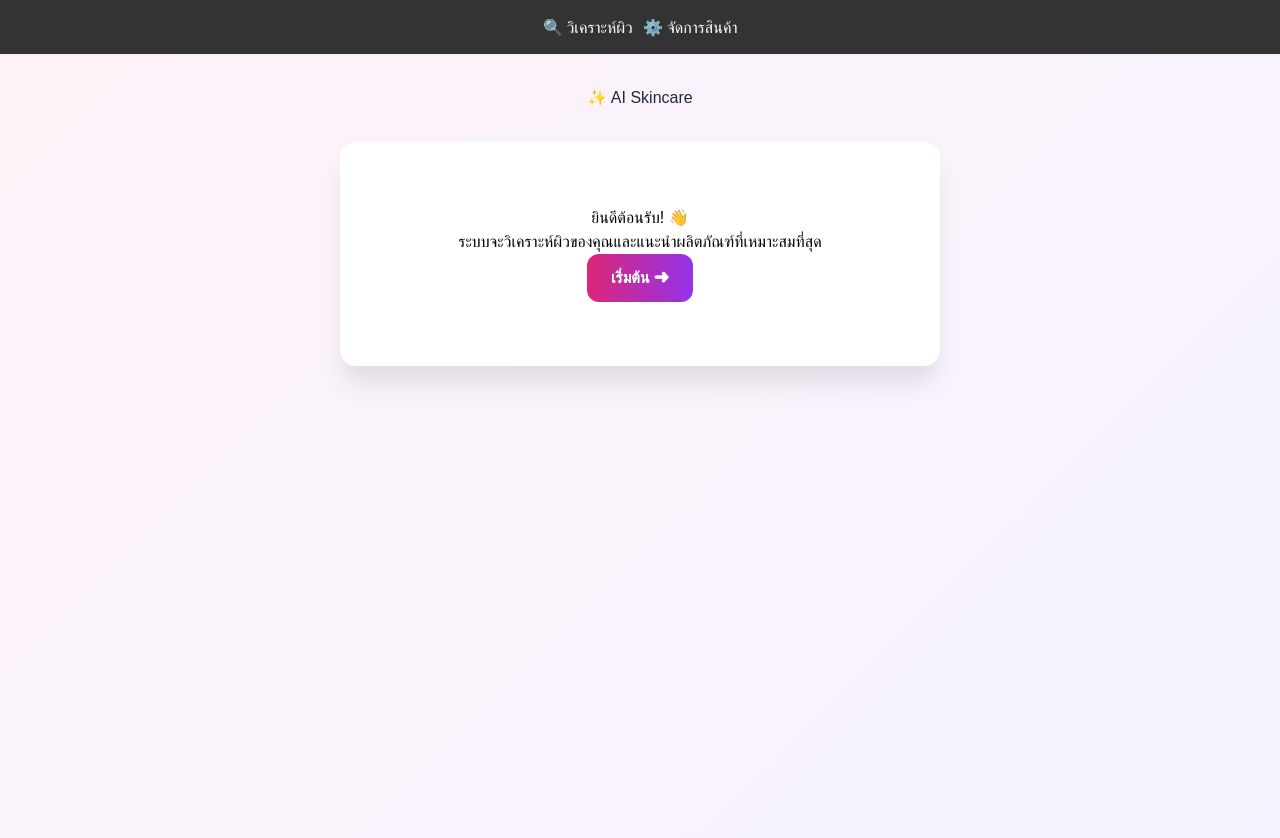
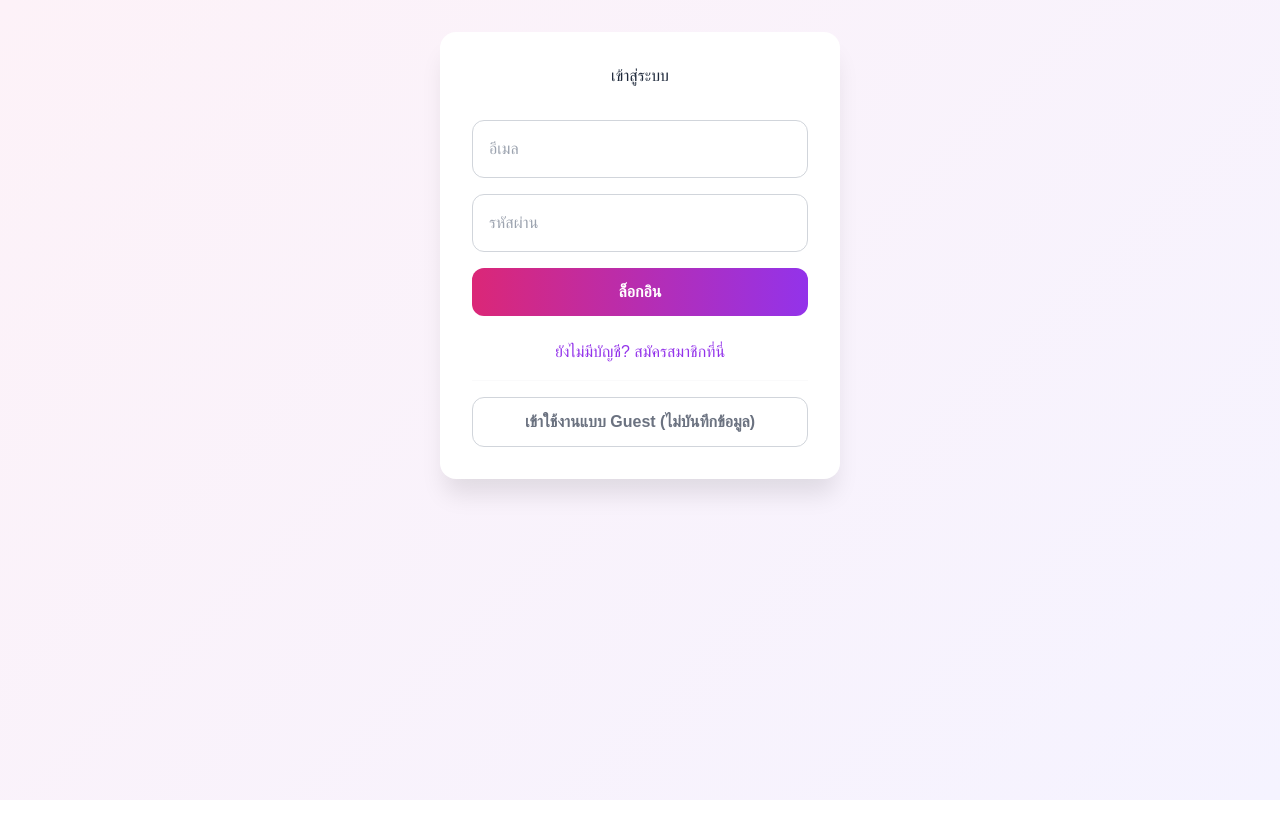
Before and after one commit to BabyPetch/skincare-ai-recomender, a React (Create React App) app in the folder skincare-webapp/: page /login in a window 1280 px wide. Shown: the top 838 px of the page. After the commit the page ends 800 px from the top, so only its background shows below. Built offline with nearby package versions, Linux system fonts and the light colour scheme.

Commit message:
update login

```diff
--- a/skincare-webapp/src/App.js
+++ b/skincare-webapp/src/App.js
@@ -1,21 +1,39 @@
-// src/App.js
 import React, { useState } from 'react';
 import AdvisorPage from './pages/SkinCareAdvisor';
 import AdminPage from './pages/AdminPage';
+import LoginPage from './pages/LoginPage';
 
 function App() {
+  const [user, setUser] = useState(null); // เก็บข้อมูลคนล็อกอิน
   const [currentPage, setCurrentPage] = useState('user');
+
+  // ถ้ายังไม่ล็อกอิน ให้โชว์หน้า Login
+  if (!user) {
+    return <LoginPage onLoginSuccess={(userData) => setUser(userData)} />;
+  }
 
   return (
     <div>
-      {/* แถบเมนูสำหรับสลับหน้า */}
-      <nav style={{ padding: '15px', background: '#333', color: 'white', textAlign: 'center' }}>
-        <button onClick={() => setCurrentPage('user')} style={{ marginRight: '10px' }}>🔍 วิเคราะห์ผิว</button>
-        <button onClick={() => setCurrentPage('admin')}>⚙️ จัดการสินค้า</button>
+      <nav style={{ padding: '15px', background: '#1e293b', color: 'white', display: 'flex', justifyContent: 'space-between' }}>
+        <div>
+           <span>ยินดีต้อนรับคุณ {user.name} </span>
+           {user.role === 'guest' && <small>(Guest Mode)</small>}
+        </div>
+        <div>
+          <button onClick={() => setCurrentPage('user')}>🔍 วิเคราะห์ผิว</button>
+
+          {/* เฉพาะคนที่ไม่ใช่ Guest และอาจจะเป็น Admin ถึงจะเห็นปุ่มนี้ */}
+          {user.role === 'admin' && (
+            <button onClick={() => setCurrentPage('admin')}>⚙️ จัดการสินค้า</button>
+          )}
+
+          <button onClick={() => setUser(null)} style={{marginLeft: '10px', background: '#ef4444'}}>ออกจากระบบ</button>
+        </div>
       </nav>
 
-      {/* เลือกแสดงผลหน้าตามที่กด */}
-      {currentPage === 'user' ? <AdvisorPage /> : <AdminPage />}
+      <main>
+        {currentPage === 'user' ? <AdvisorPage user={user} /> : <AdminPage />}
+      </main>
     </div>
   );
 }
--- /dev/null
+++ b/skincare-webapp/src/pages/LoginPage.jsx
@@ -0,0 +1,64 @@
+import React, { useState } from 'react';
+import { styles } from '../styles';
+
+export default function LoginPage({ onLoginSuccess }) {
+    const [isRegister, setIsRegister] = useState(false);
+    const [email, setEmail] = useState('');
+    const [password, setPassword] = useState('');
+    const [name, setName] = useState('');
+
+    const handleAuth = async (e) => {
+        e.preventDefault();
+        const endpoint = isRegister ? 'register' : 'login';
+        try {
+        const res = await fetch(`http://localhost:5000/api/${endpoint}`, {
+            method: 'POST',
+            headers: { 'Content-Type': 'application/json' },
+            body: JSON.stringify({ email, password, name, role: 'user' })
+        });
+        const data = await res.json();
+        if (data.success) {
+            if (isRegister) {
+            alert("สมัครสมาชิกสำเร็จ! กรุณาล็อกอิน");
+            setIsRegister(false);
+            } else {
+            onLoginSuccess(data.user); // ส่งข้อมูล user กลับไปที่ App.js
+            }
+        } else {
+            alert(data.message);
+        }
+        } catch (err) { alert("เชื่อมต่อเซิร์ฟเวอร์ไม่ได้"); }
+    };
+
+    return (
+        <div style={styles.container}>
+        <div style={{...styles.card, maxWidth: '400px'}}>
+            <h2 style={styles.header}>{isRegister ? 'สมัครสมาชิก' : 'เข้าสู่ระบบ'}</h2>
+            <form onSubmit={handleAuth} style={{display: 'flex', flexDirection: 'column', gap: '1rem'}}>
+            {isRegister && (
+                <input style={styles.btnOption} placeholder="ชื่อของคุณ" onChange={e => setName(e.target.value)} required />
+            )}
+            <input style={styles.btnOption} type="email" placeholder="อีเมล" onChange={e => setEmail(e.target.value)} required />
+            <input style={styles.btnOption} type="password" placeholder="รหัสผ่าน" onChange={e => setPassword(e.target.value)} required />
+
+            <button type="submit" style={styles.btnPrimary}>
+                {isRegister ? 'ยืนยันการสมัคร' : 'ล็อกอิน'}
+            </button>
+            </form>
+
+            <div style={{textAlign: 'center', marginTop: '1.5rem'}}>
+            <p onClick={() => setIsRegister(!isRegister)} style={{cursor: 'pointer', color: '#9333ea'}}>
+                {isRegister ? 'มีบัญชีอยู่แล้ว? เข้าสู่ระบบ' : 'ยังไม่มีบัญชี? สมัครสมาชิกที่นี่'}
+            </p>
+            <hr style={{margin: '1rem 0', opacity: 0.2}} />
+            <button
+                onClick={() => onLoginSuccess({ name: 'Guest', role: 'guest' })}
+                style={{...styles.btnBack, width: '100%'}}
+            >
+                เข้าใช้งานแบบ Guest (ไม่บันทึกข้อมูล)
+            </button>
+            </div>
+        </div>
+        </div>
+    );
+}
```
Also changed, not shown: 2 other files (tests, documents, lock files or other folders).
